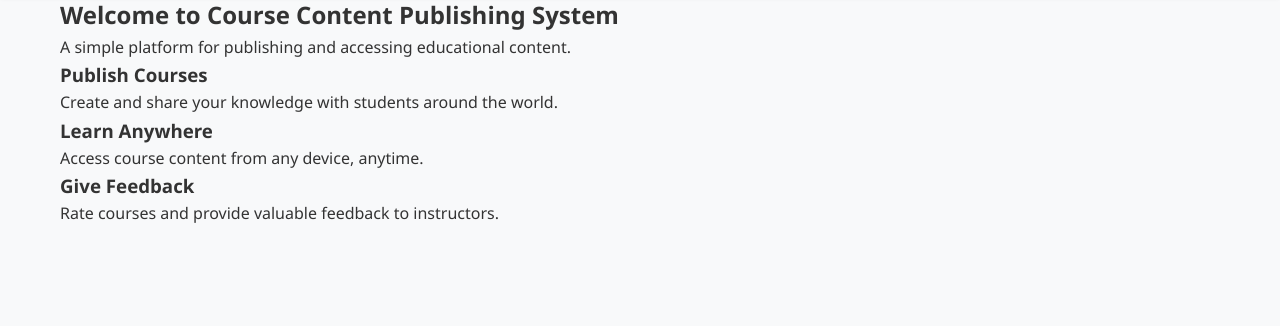
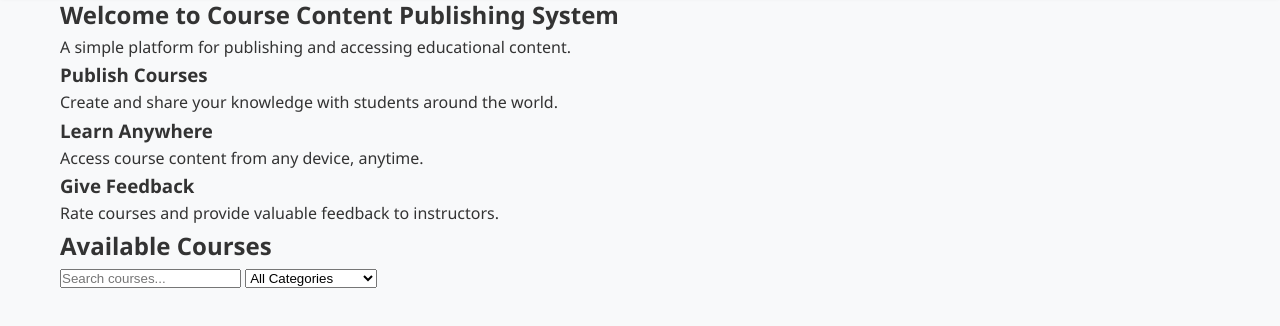
Before and after one commit to bathularaje/Course_Content-Publishing-System, a website: page public/index.html in a window 1280 px wide. Shown: the part 72-398 px from the top of the page. Drawn offline with Linux system fonts and the light colour scheme.

Commit message:
add courses section

```diff
--- a/public/index.html
+++ b/public/index.html
@@ -49,6 +49,20 @@
     </section>
 
     <!-- Courses Page -->
+    <section id="courses" class="page">
+      <h2>Available Courses</h2>
+      <div class="course-filters">
+        <input type="text" id="courseSearch" placeholder="Search courses...">
+        <select id="categoryFilter">
+          <option value="">All Categories</option>
+          <option value="Programming">Programming</option>
+          <option value="Web Development">Web Development</option>
+          <option value="Data Science">Data Science</option>
+        </select>
+      </div>
+      <div id="coursesList" class="courses-grid"></div>
+    </section>
+
 
 
   <script src="app.js"></script>
```
Also changed, not shown: public/styles.css (line endings or trailing spaces).
